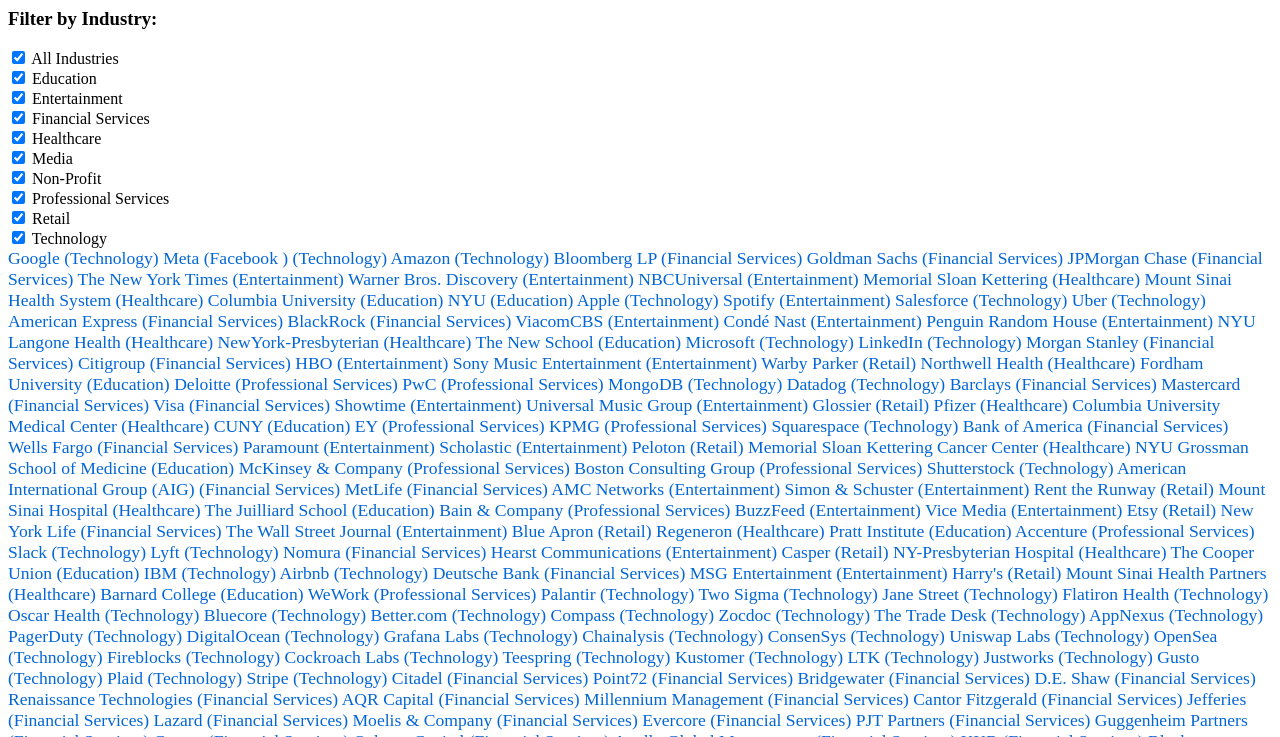
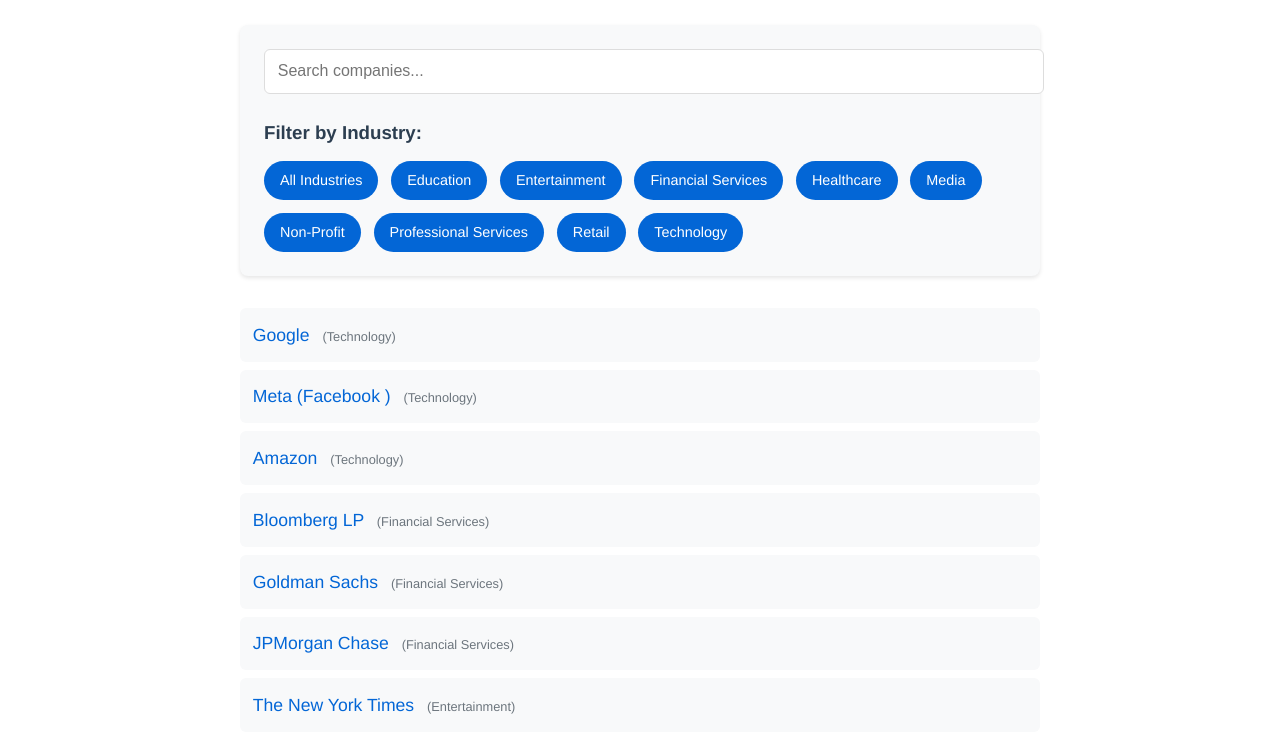
Before and after one commit to rossl18/NYCJobs, a plain HTML site: page docs/index.html in a window 1280 px wide. Shown: the part 112-849 px from the top of the page. Drawn offline with Linux system fonts and the light colour scheme.

Commit message:
Update style.css

```diff
--- a/docs/assets/css/style.css
+++ b/docs/assets/css/style.css
@@ -1,59 +1,95 @@
-/* Add these new styles */
-.company-item {
+body {
+  font-family: 'Helvetica Neue', Arial, sans-serif;
+  max-width: 800px;
+  margin: 0 auto;
+  padding: 2rem;
+  line-height: 1.6;
+  color: #333;
+}
+
+h1 {
+  color: #2c3e50;
+  text-align: center;
+  margin-bottom: 2rem;
+}
+
+.controls {
+  margin-bottom: 2rem;
+  background: #f8f9fa;
+  padding: 1.5rem;
+  border-radius: 8px;
+  box-shadow: 0 2px 4px rgba(0,0,0,0.1);
+}
+
+.search-container {
+  margin-bottom: 1.5rem;
+}
+
+#search-input {
+  width: 100%;
+  padding: 0.8rem;
+  border: 1px solid #ddd;
+  border-radius: 6px;
+  font-size: 1rem;
+}
+
+.filter-container h3 {
+  margin-top: 0;
+  margin-bottom: 0.8rem;
+  color: #2c3e50;
+}
+
+.industry-filters {
   display: flex;
-  align-items: center;
+  flex-wrap: wrap;
+  gap: 0.8rem;
+}
+
+.filter-checkbox {
+  display: none;
+}
+
+.filter-label {
+  display: inline-block;
+  padding: 0.5rem 1rem;
+  background: #e9ecef;
+  border-radius: 20px;
+  cursor: pointer;
+  transition: all 0.2s ease;
+  font-size: 0.9rem;
+}
+
+.filter-checkbox:checked + .filter-label {
+  background: #0366d6;
+  color: white;
+}
+
+.company-link {
+  display: block;
   padding: 0.8rem;
   margin: 0.5rem 0;
   background: #f8f9fa;
   border-radius: 6px;
+  text-decoration: none;
+  color: #0366d6;
+  font-size: 1.1rem;
   transition: all 0.2s ease;
 }
 
-.company-item:hover {
+.company-link:hover {
   background: #e9ecef;
+  transform: translateX(5px);
 }
 
-.company-checkbox {
-  margin-right: 1rem;
-  cursor: pointer;
+.no-results {
+  text-align: center;
+  color: #666;
+  padding: 2rem;
+  font-style: italic;
 }
 
-.company-link {
-  flex-grow: 1;
-  text-decoration: none;
-  color: #0366d6;
-  font-size: 1.1rem;
+.industry-tag {
+  font-size: 0.8rem;
+  color: #6c757d;
+  margin-left: 0.5rem;
 }
-
-.company-link:hover {
-  transform: none;
-}
-
-.company-checked {
-  opacity: 0.6;
-  text-decoration: line-through;
-}
-
-.toggle-button, .reset-button {
-  padding: 0.5rem 1rem;
-  margin-top: 1rem;
-  margin-right: 0.5rem;
-  background: #0366d6;
-  color: white;
-  border: none;
-  border-radius: 4px;
-  cursor: pointer;
-  transition: background 0.2s ease;
-}
-
-.toggle-button:hover, .reset-button:hover {
-  background: #024ea1;
-}
-
-.reset-button {
-  background: #dc3545;
-}
-
-.reset-button:hover {
-  background: #a71d2a;
-}
```
